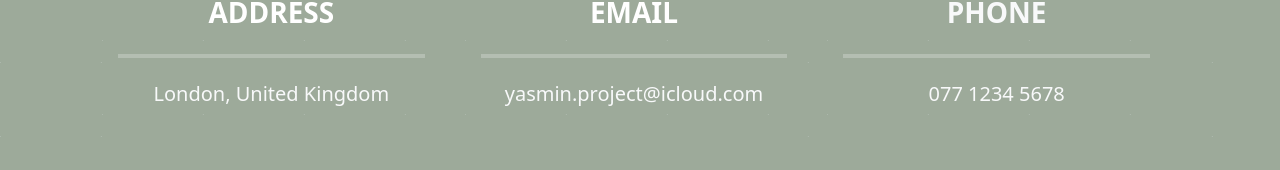
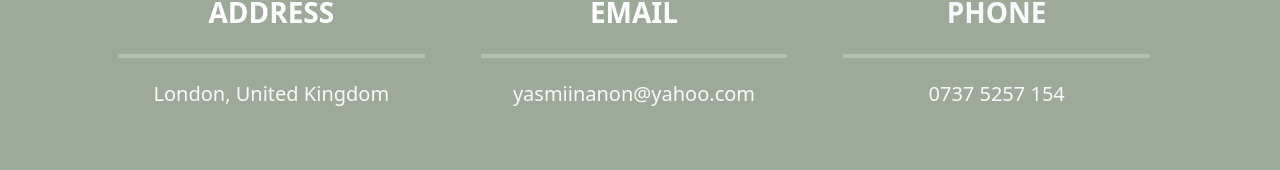
Before and after one commit to yasmiinanon/React-Portfolio-Yasmiin, a React (Vite) app: page /React-Portfolio-Yasmiin/contact in a window 1280 px wide. Shown: the part 308-478 px from the top of the page. Built offline with nearby package versions, Linux system fonts and the light colour scheme.

Commit message:
added proper contact information

```diff
--- a/src/components/Pages/Contact.jsx
+++ b/src/components/Pages/Contact.jsx
@@ -32,7 +32,7 @@ function Contact() {
                 <h3 className="text-uppercase m-0 fw-bolder mt-3 mb-2">Email</h3>
                 <hr className="my-4" />
                 <div>
-                  <a className="text-light h5 mt-2" href="mailto:yasmin.a.ibrahim@icloud.com">yasmin.project@icloud.com</a>
+                  <a className="text-light h5 mt-2" href="mailto:yasmin.a.ibrahim@icloud.com">yasmiinanon@yahoo.com</a>
                 </div>
               </div>
             </div>
@@ -47,7 +47,7 @@ function Contact() {
                   }}></i>
                 <h3 className="text-uppercase m-0 fw-bolder text-light mt-3 mb-2">Phone</h3>
                 <hr className="my-4" />
-                <a className="text-light h5 mt-2" href="077 1234 5678">077 1234 5678</a>
+                <a className="text-light h5 mt-2" href="077 1234 5678">0737 5257 154</a>
               </div>
             </div>
           </div>
```
Also changed, not shown: 2 other files (tests, documents, lock files or other folders).
